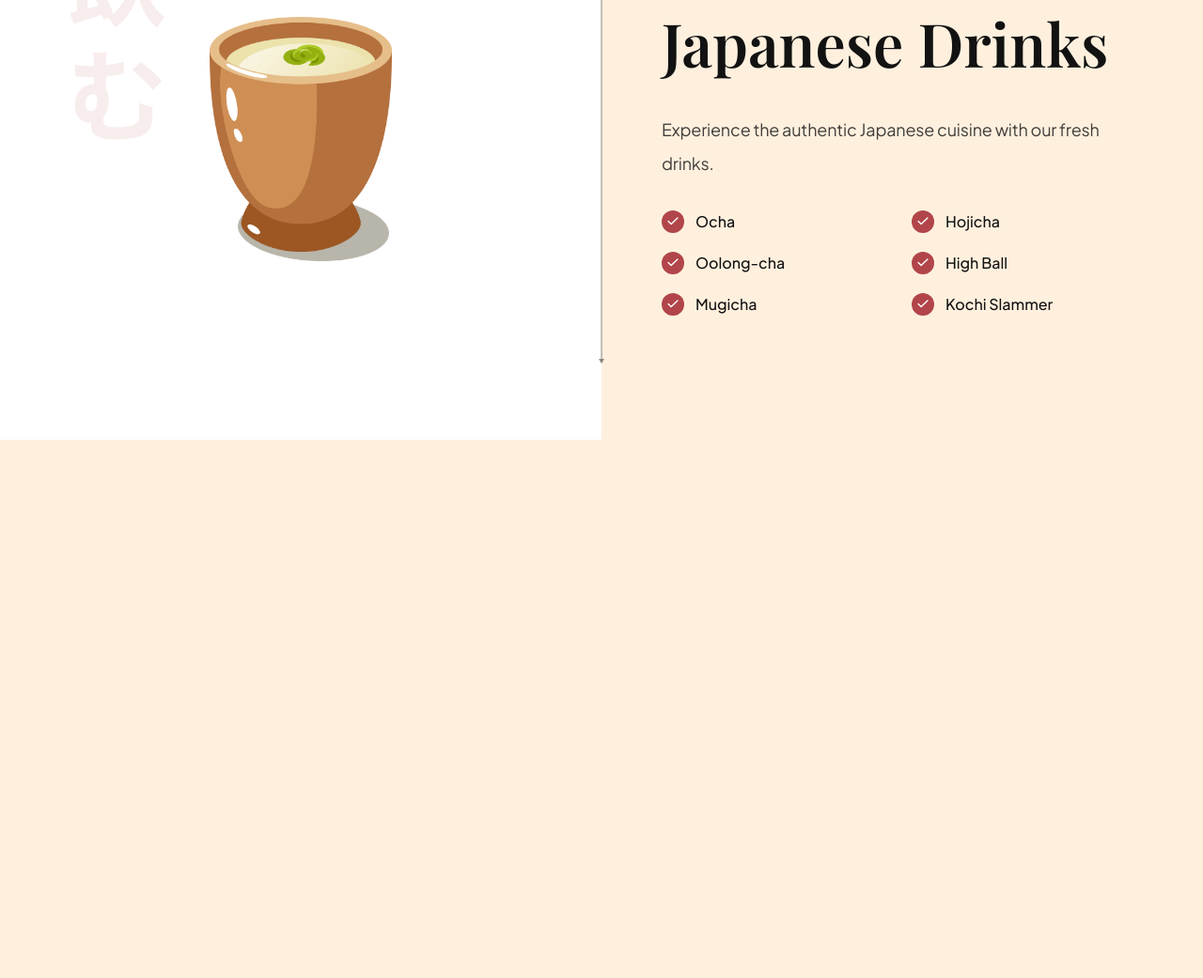
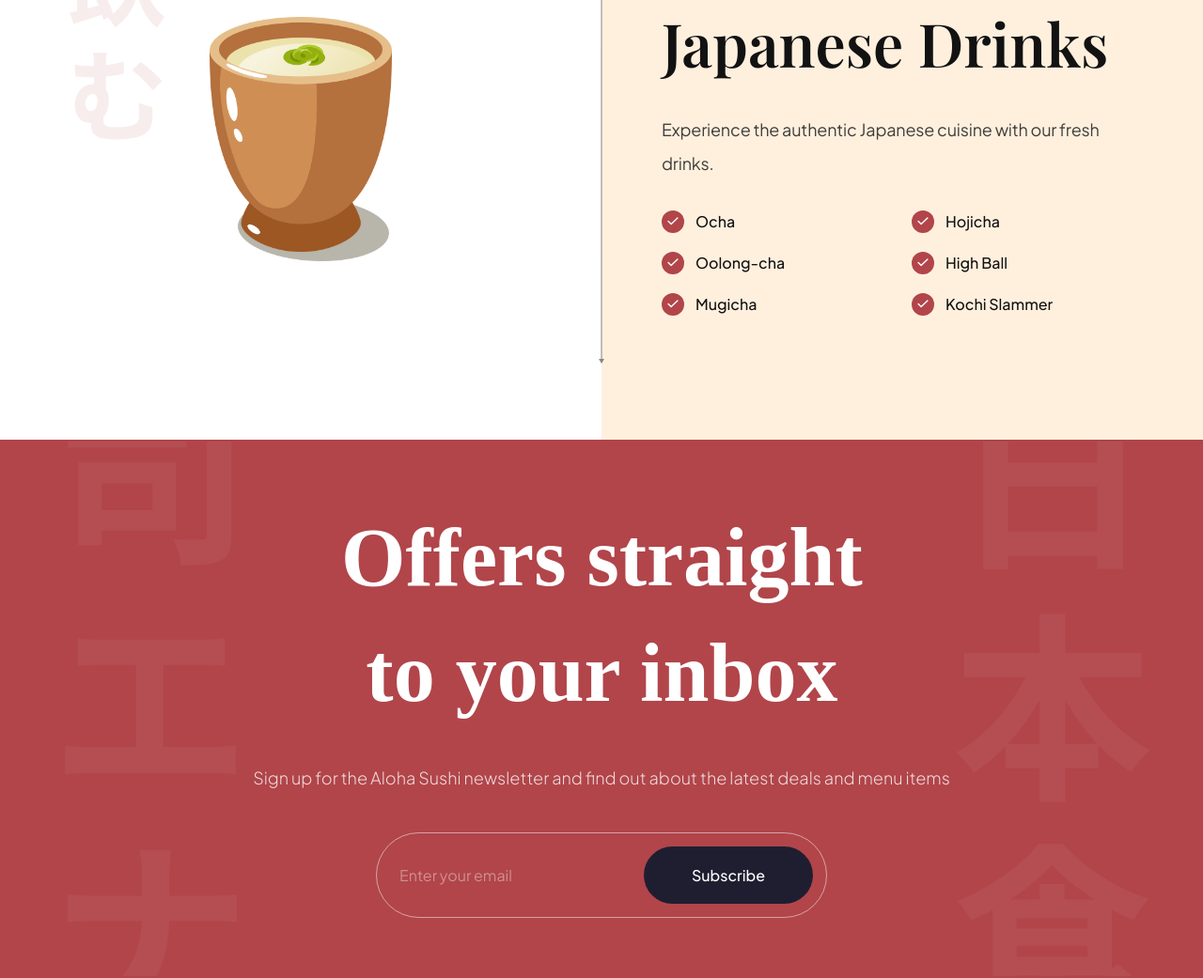
Before and after one commit to mattoattacko/AlohaSushi, a website built with Vite: page index.html in a window 1280 px wide. Shown: the part 3366-4407 px from the top of the page at 94% size. Before the commit the page ends 3834 px from the top, so only its background shows below. Built offline with nearby package versions, Linux system fonts and the light colour scheme.

Commit message:
styled and formatted the Subscription section. Starting work on the footer

```diff
--- a/css/sections/subscribe.css
+++ b/css/sections/subscribe.css
@@ -0,0 +1,84 @@
+.subscription {
+  padding: 64px;
+
+  background-color: var(--primary-color);
+  background-image: url('../../assets/subscribe_bg.png');
+  background-position: center;
+  background-repeat: no-repeat;
+  background-size: contain;
+
+  flex-direction: column;
+  overflow: hidden;
+}
+
+.subscription h2 {
+  font-size: 88px;
+  font-family: var(--playful-display);
+  font-weight: 600;
+  line-height: 123px;
+
+  color: #fff;
+  text-align: center;
+}
+
+.subscription p {
+  font-size: 18px;
+  font-family: var(--plus-jakarta-sans);
+  font-weight: 300;
+  line-height: 36px;
+
+  margin-top: 32px;
+
+  color: rgba(255, 255, 255, 0.8);
+}
+
+.subscription__form {
+  display: flex;
+
+  min-width: 480px;
+  margin-top: 40px;
+  padding: 14px 14px 14px 24px;
+  gap: 10px;
+
+  border: 1px solid rgba(255, 255, 255, 0.5);
+  border-radius: 46px;
+}
+
+.subscription__form input {
+  flex: 1;
+
+  font-size: 16px;
+  font-weight: 400;
+  font-family: var(--plus-jakarta-sans);
+
+  color: #fff;
+  opacity: 0.8;
+
+  background: transparent;
+  border: none;
+  outline: none;
+}
+
+/* change placeholder color */
+.subscription__form input::placeholder {
+  color: #fff;
+  opacity: 0.5;
+}
+
+.subscription__form button {
+  padding: 20px;
+  min-width: 180px;
+
+  font-size: 16px;
+  font-weight: 500;
+  font-family: var(--plus-jakarta-sans);
+  color: #fff;
+  text-align: center;
+
+  background: var(--black-400);
+  border-radius: 46px;
+  border: none;
+  outline: none;
+  cursor: pointer;
+
+}
--- a/css/style.css
+++ b/css/style.css
@@ -7,7 +7,7 @@
 @import url("sections/about.css");
 @import url("sections/popular.css");
 @import url("sections/trending.css");
-/* @import url("sections/subscribe.css"); */
+@import url("sections/subscribe.css");
 /* @import url("sections/footer.css"); */
 
 /* CSS variables for reusablity across all files (including above imported) */
--- a/index.html
+++ b/index.html
@@ -355,6 +355,27 @@
       </section>
     </section>
 
+    <!-- Subscription -->
+    <section class="subscription flex-center" id="services">
+      <h2 data-aos="flip-down">
+        Offers straight <br />
+        to your inbox
+      </h2>
+
+      <p data-aos="fade-up">
+        Sign up for the Aloha Sushi newsletter and find out about the latest deals and menu items
+      </p>
+
+      <!-- form wrapper -->
+      <div class="subscription__form" data-aos="fade-up">
+        <input
+          type="text"
+          placeholder="Enter your email"
+        />
+        <button>Subscribe</button>
+      </div>
+    </section>
+
     <script src="js/script.js" type="module"></script>
   </body>
 </html>
```
